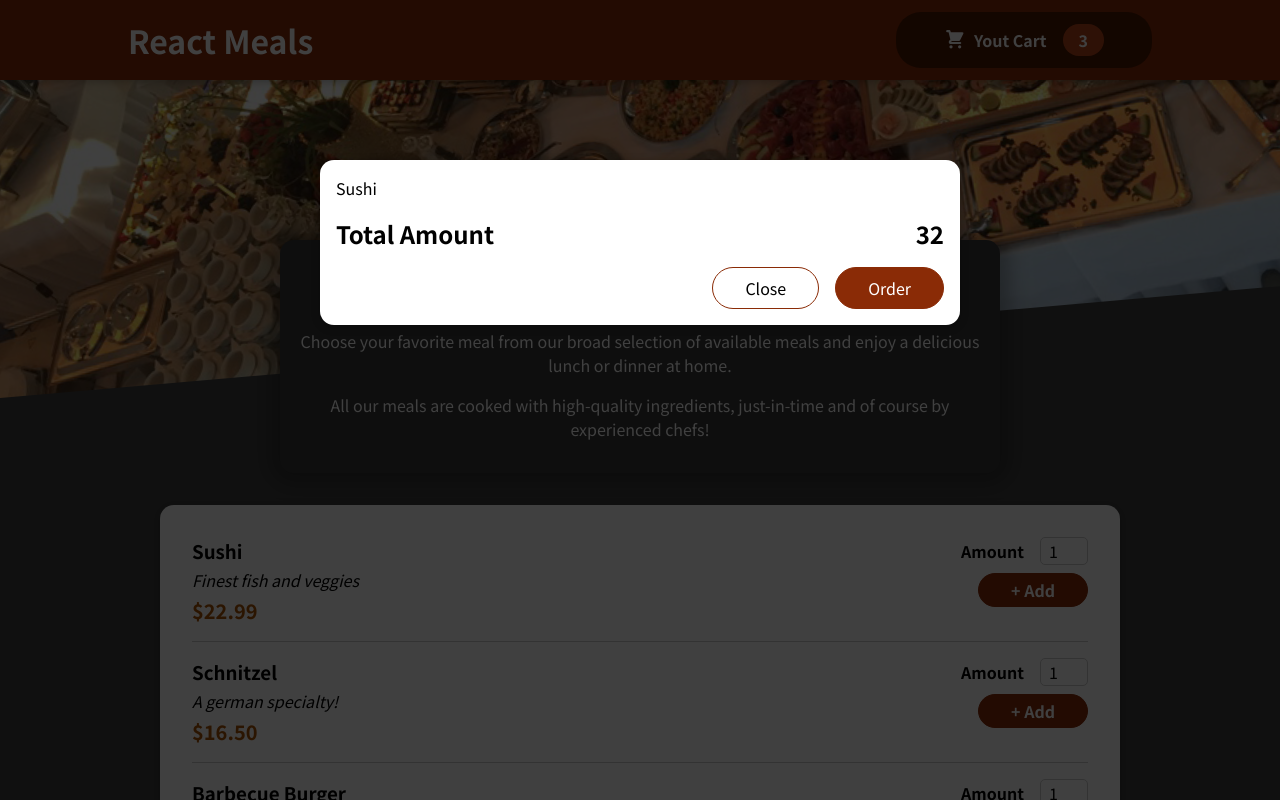
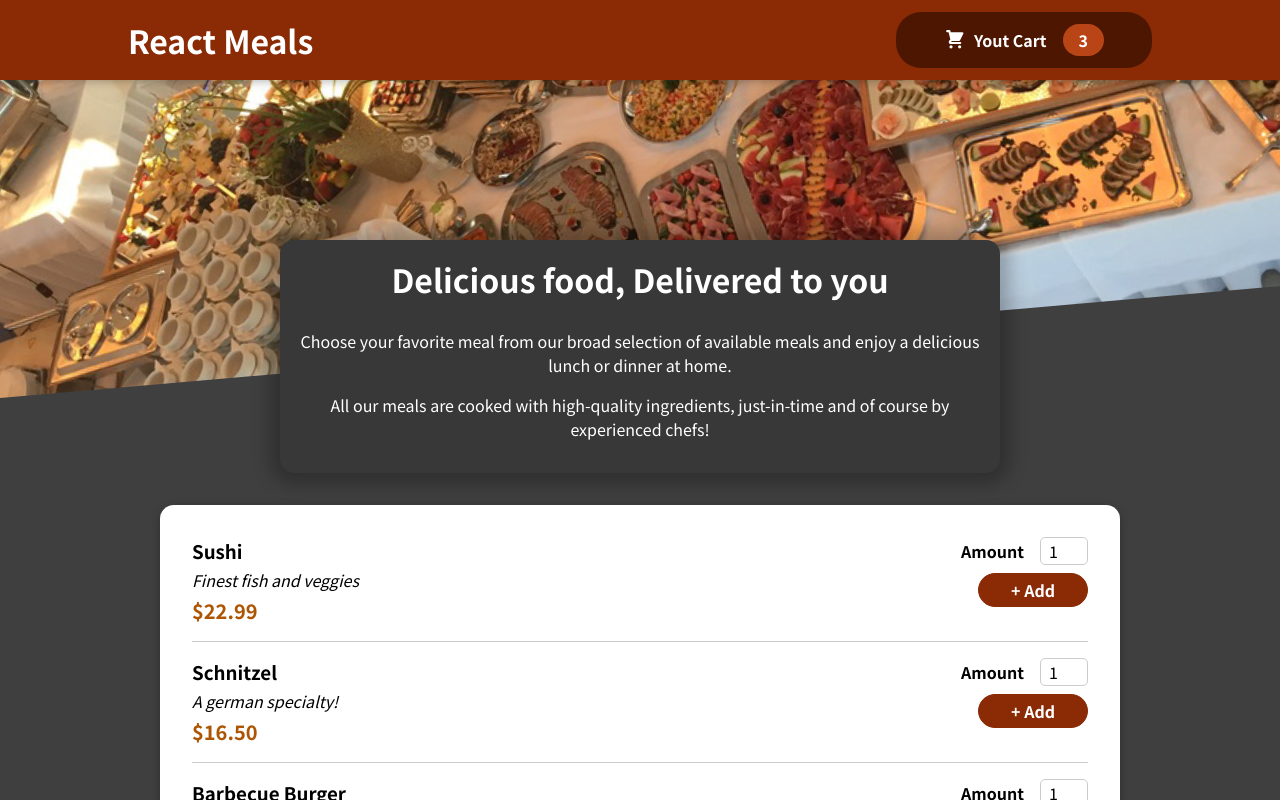
Before and after one commit to zdrale/Food-app, a React (Create React App) app: page / in a window 1280 px wide. Shown: the top 800 px of the page. Built offline with nearby package versions, Linux system fonts and the light colour scheme.

Commit message:
Added logic for closing modal

```diff
--- a/src/App.js
+++ b/src/App.js
@@ -1,13 +1,22 @@
-import { Fragment } from "react";
+import { Fragment, useState } from "react";
 import Header from "./components/Layout/Header";
 import Meals from "./components/Meals/Meals";
 import Cart from "./components/Cart/Cart";
 
 function App() {
+  const [cartIsShown, setCartIsShown] = useState(false);
+  const showCardHandler = () => {
+    setCartIsShown(true);
+  };
+
+  const hideCardHandler = () => {
+    setCartIsShown(false);
+  };
+
   return (
     <Fragment>
-      <Cart />
-      <Header />
+      {cartIsShown && <Cart onClose={hideCardHandler} />}
+      <Header onShowCart={showCardHandler} />
       <main>
         <Meals />
       </main>
--- a/src/components/Cart/Cart.js
+++ b/src/components/Cart/Cart.js
@@ -1,28 +1,30 @@
-import Modal from '../UI/Modal';
-import classes from './Cart.module.css';
+import Modal from "../UI/Modal";
+import classes from "./Cart.module.css";
 
-
-const Cart = props => {
+const Cart = (props) => {
   const cartItems = (
-        <ul className={classes['cart-items']}>
-          {[{ id: 'c1', name: 'Sushi', amount: 2, price: 12.99 }].map((item) => (
+    <ul className={classes["cart-items"]}>
+      {[{ id: "c1", name: "Sushi", amount: 2, price: 12.99 }].map((item) => (
         <li>{item.name}</li>
       ))}
     </ul>
   );
 
-    return <Modal>
+  return (
+    <Modal onClose={props.onClose}>
       {cartItems}
       <div className={classes.total}>
         <span>Total Amount</span>
         <span>32</span>
       </div>
       <div className={classes.actions}>
-            <button className={classes['button-alt']}>Close</button>
+        <button className={classes["button-alt"]} onClick={props.onClose}>
+          Close
+        </button>
         <button className={classes.button}>Order</button>
       </div>
     </Modal>
-
+  );
 };
 
 export default Cart;
--- a/src/components/Layout/Header.js
+++ b/src/components/Layout/Header.js
@@ -1,18 +1,20 @@
 import { Fragment } from "react";
-import mealsImage from '../../assets/meals.jpg'
-import classes from './Header.module.css'
+import mealsImage from "../../assets/meals.jpg";
+import classes from "./Header.module.css";
 import HeaderCartButton from "./HeaderCartButton";
 
-const Header = props => {
-    return  <Fragment>
-        <header className={classes.header}>
-            <h1>React Meals</h1>
-            <HeaderCartButton />
-        </header>
-        <div className={classes['main-image']}>
-            <img src={mealsImage} alt='img'/>
-        </div>
+const Header = (props) => {
+  return (
+    <Fragment>
+      <header className={classes.header}>
+        <h1>React Meals</h1>
+        <HeaderCartButton onClick={props.onShowCart} />
+      </header>
+      <div className={classes["main-image"]}>
+        <img src={mealsImage} alt="img" />
+      </div>
     </Fragment>
+  );
 };
 
 export default Header;
--- a/src/components/Layout/HeaderCartButton.js
+++ b/src/components/Layout/HeaderCartButton.js
@@ -1,16 +1,16 @@
 import CartIcon from "../Cart/CartIcon";
-import classes from './HeaderCartButton.module.css';
+import classes from "./HeaderCartButton.module.css";
 
-const HeaderCartButton = props => {
-    return <button className={classes.button}>
-        <span className={classes.icon}>
-            <CartIcon />
-        </span>
-        <span>Yout Cart</span>
-        <span className={classes.badge}>
-            3
-        </span>
+const HeaderCartButton = (props) => {
+  return (
+    <button className={classes.button} onClick={props.onClick}>
+      <span className={classes.icon}>
+        <CartIcon />
+      </span>
+      <span>Yout Cart</span>
+      <span className={classes.badge}>3</span>
     </button>
+  );
 };
 
 export default HeaderCartButton;
--- a/src/components/UI/Modal.js
+++ b/src/components/UI/Modal.js
@@ -1,27 +1,33 @@
-import { Fragment } from 'react';
-import ReactDOM from 'react-dom';
-import classes from './Modal.module.css';
-const Backdrop = props => {
-    return <div className={classes.backdrop}></div>
-}
+import { Fragment } from "react";
+import ReactDOM from "react-dom";
+import classes from "./Modal.module.css";
+const Backdrop = (props) => {
+  return <div className={classes.backdrop} onClick={props.onClose}></div>;
+};
 
-const ModalOverlay = props => {
-    return <div className={classes.modal}>
-        <div className={classes.content}>{props.children}</div>
+const ModalOverlay = (props) => {
+  return (
+    <div className={classes.modal}>
+      <div className={classes.content}>{props.children}</div>
+    </div>
+  );
+};
 
-    </div>
+const portalElement = document.getElementById("overlays");
 
-}
-
-const portalElement = document.getElementById('overlays')
-
-const Modal = props => {
-    return (
+const Modal = (props) => {
+  return (
     <Fragment>
-       {ReactDOM.createPortal(<Backdrop />, portalElement)}
-       {ReactDOM.createPortal(<ModalOverlay> {props.children} </ModalOverlay>, portalElement)}
+      {ReactDOM.createPortal(
+        <Backdrop onClose={props.onClose} />,
+        portalElement
+      )}
+      {ReactDOM.createPortal(
+        <ModalOverlay> {props.children} </ModalOverlay>,
+        portalElement
+      )}
     </Fragment>
-)}
-
+  );
+};
 
 export default Modal;
```
Also changed, not shown: 2 other files (tests, documents, lock files or other folders). Lines whose indentation alone changed are shown as unchanged.
